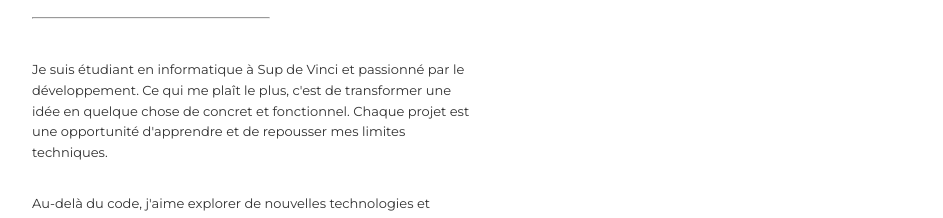
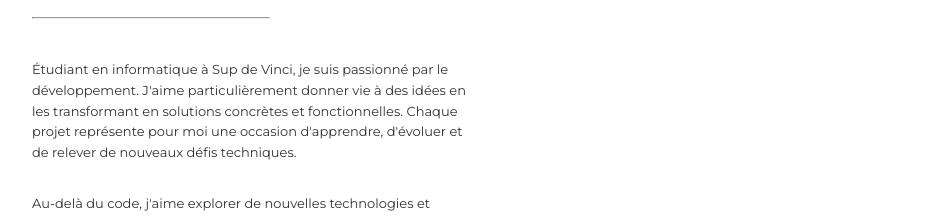
Before and after one commit to sharklandy/portfolio, a plain HTML site: page index.html in a window 1280 px wide. Shown: the part 1225-1443 px from the top of the page, without its empty margins (168-1111 px from the left). Drawn offline with nearby package versions, Linux system fonts and the light colour scheme.

Commit message:
Amélioration du texte dans la section À propos pour une meilleure clarté et fluidité

```diff
--- a/index.html
+++ b/index.html
@@ -111,9 +111,9 @@
         <div class="info-about">
           <div class="about-info">
             <p>
-              Je suis étudiant en informatique à Sup de Vinci et passionné par le développement. Ce qui me plaît le
-              plus, c'est de transformer une idée en quelque chose de concret et fonctionnel. Chaque projet est une
-              opportunité d'apprendre et de repousser mes limites techniques.
+              Étudiant en informatique à Sup de Vinci, je suis passionné par le développement. J'aime particulièrement
+              donner vie à des idées en les transformant en solutions concrètes et fonctionnelles. Chaque projet
+              représente pour moi une occasion d'apprendre, d'évoluer et de relever de nouveaux défis techniques.
 
 
             </p>
```
